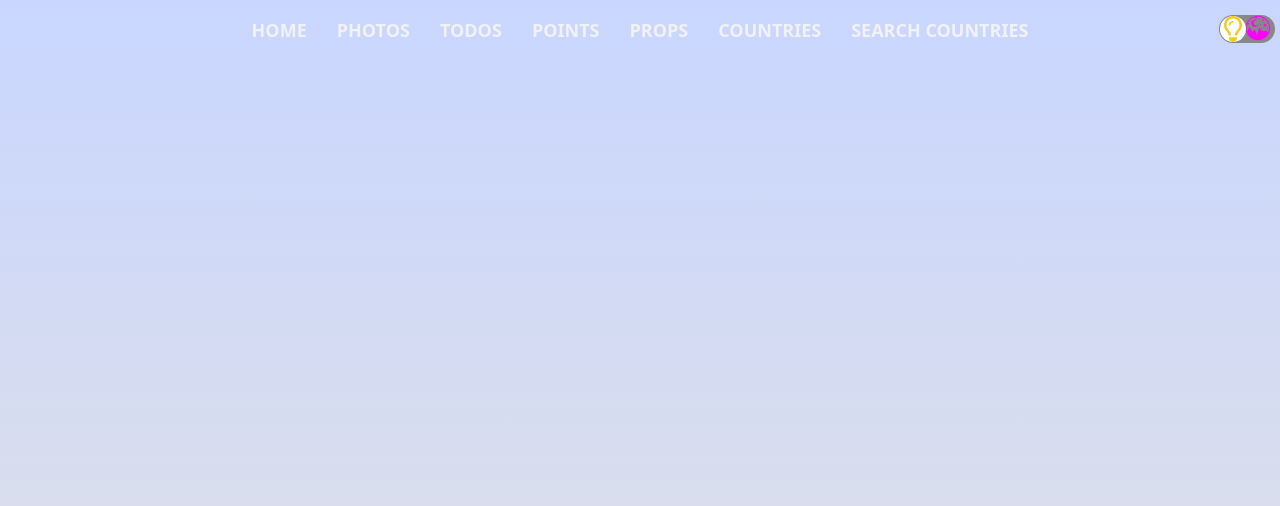
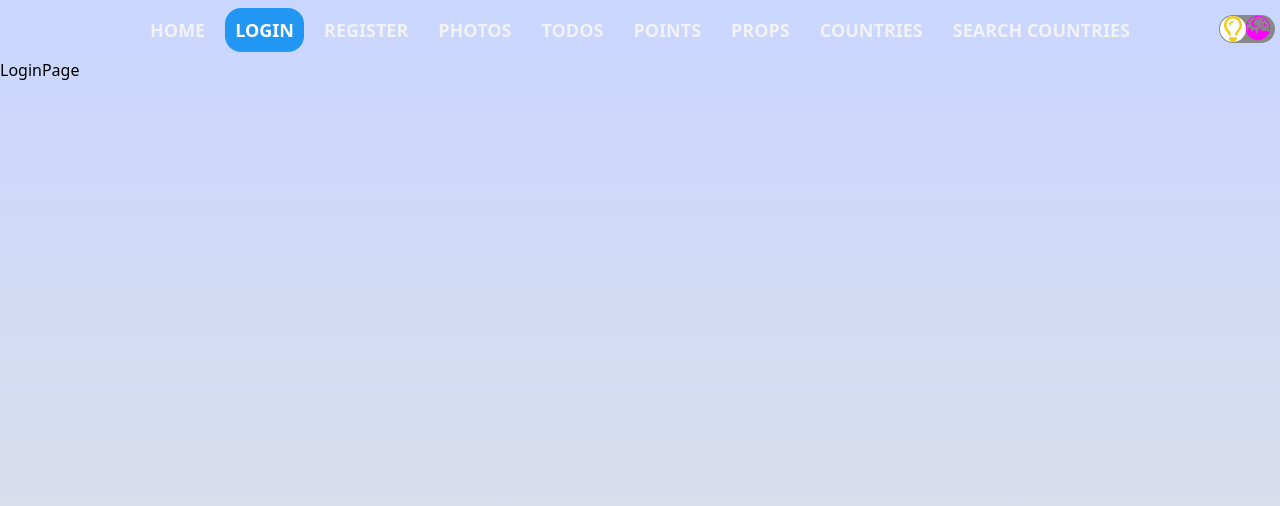
Before and after one commit to AntonM88/React-BC-72, a React (Vite) app: page /login in a window 1280 px wide. Shown: the top 506 px of the page. Built offline with nearby package versions, Linux system fonts and the light colour scheme; no server answers.

Commit message:
add register page

```diff
--- a/src/App.jsx
+++ b/src/App.jsx
@@ -6,6 +6,8 @@ import { fetchBaseCurrency } from "./reduxStore/currency/operations";
 import { useDispatch } from "react-redux";
 import { setBaseCurrency } from "./reduxStore/currency/currencySlice";
 
+const LoginPage = easyLazy("LoginPage");
+const RegisterPage = easyLazy("RegisterPage");
 const Home = easyLazy("Home");
 const Photos = easyLazy("Photos");
 const Todos = easyLazy("Todos");
@@ -40,6 +42,8 @@ function App() {
       <Suspense fallback={null}>
         <Routes>
           <Route path="/" element={<Home />} />
+          <Route path="/login" element={<LoginPage />} />
+          <Route path="/register" element={<RegisterPage />} />
           <Route path="/photos" element={<Photos />} />
           <Route path="/todos" element={<Todos />} />
           <Route path="/points" element={<Points />} />
--- a/src/components/Navigation/Navigation.jsx
+++ b/src/components/Navigation/Navigation.jsx
@@ -18,6 +18,16 @@ export const Navigation = () => {
           <li>
             <NavLink to="/" className={buildLinkClass}>
               Home
+            </NavLink>
+          </li>
+          <li>
+            <NavLink to="/login" className={buildLinkClass}>
+              Login
+            </NavLink>
+          </li>
+          <li>
+            <NavLink to="/register" className={buildLinkClass}>
+              Register
             </NavLink>
           </li>
           <li>
--- a/src/main.jsx
+++ b/src/main.jsx
@@ -2,8 +2,8 @@ import React from "react";
 import { Provider } from "react-redux";
 import ReactDOM from "react-dom/client";
 import { BrowserRouter } from "react-router-dom";
-// import { PersistGate } from "redux-persist/integration/react";
-import { store } from "./reduxStore/store.js";
+import { PersistGate } from "redux-persist/integration/react";
+import { store, persistor } from "./reduxStore/store.js";
 import App from "./App.jsx";
 import "modern-normalize/modern-normalize.css";
 import "./index.css";
@@ -14,9 +14,9 @@ ReactDOM.createRoot(document.getElementById("root")).render(
     <BrowserRouter>
       <ThemeProvider>
         <Provider store={store}>
-          {/* <PersistGate loading={null} persistor={persistor}> */}
-          <App />
-          {/* </PersistGate> */}
+          <PersistGate loading={null} persistor={persistor}>
+            <App />
+          </PersistGate>
         </Provider>
       </ThemeProvider>
     </BrowserRouter>
--- /dev/null
+++ b/src/pages/LoginPage/LoginPage.jsx
@@ -0,0 +1,4 @@
+const LoginPage = () => {
+  return <div>LoginPage</div>;
+};
+export default LoginPage;
--- /dev/null
+++ b/src/pages/RegisterPage/RegisterPage.jsx
@@ -0,0 +1,32 @@
+import { useDispatch } from "react-redux";
+import { Container, Section } from "components";
+import { registerThunk } from "reduxStore/auth/operation";
+
+const RegisterPage = () => {
+  const dispatch = useDispatch();
+  const handleSubmit = (e) => {
+    e.preventDefault();
+    const { name, email, password } = e.target.elements;
+
+    dispatch(
+      registerThunk({
+        name: name.value,
+        email: email.value,
+        password: password.value,
+      })
+    );
+  };
+  return (
+    <Section>
+      <Container>
+        <form onSubmit={handleSubmit}>
+          <input type="text" name="name" placeholder="name" />
+          <input type="email" name="email" placeholder="email" />
+          <input type="password" name="password" placeholder="password" />
+          <button type="submit">Register</button>
+        </form>
+      </Container>
+    </Section>
+  );
+};
+export default RegisterPage;
--- /dev/null
+++ b/src/reduxStore/auth/operation.js
@@ -0,0 +1,14 @@
+import { createAsyncThunk } from "@reduxjs/toolkit";
+import { instance } from "service/todosApi";
+// Mango_mango@gmail.com
+export const registerThunk = createAsyncThunk(
+  "auth/register",
+  async (credentials, thunkApi) => {
+    try {
+      const { data } = await instance.post("users/signup", credentials);
+      return data;
+    } catch (error) {
+      return thunkApi.rejectWithValue(error.message);
+    }
+  }
+);
--- /dev/null
+++ b/src/reduxStore/auth/slice.js
@@ -0,0 +1,23 @@
+import { createSlice } from "@reduxjs/toolkit";
+import { registerThunk } from "./operation";
+
+const initialState = {
+  user: null,
+  token: "",
+  isLoggedIn: false,
+  isLoading: false,
+  isRefreshing: false,
+};
+
+const slice = createSlice({
+  name: "auth",
+  initialState,
+  extraReducers: (builder) => {
+    builder.addCase(registerThunk.fulfilled, (state, action) => {
+      state.token = action.payload.token;
+      state.user = action.payload.user;
+      state.isLoggedIn = true;
+    });
+  },
+});
+export const authReducer = slice.reducer;
--- a/src/reduxStore/store.js
+++ b/src/reduxStore/store.js
@@ -2,38 +2,40 @@ import { configureStore } from "@reduxjs/toolkit";
 import { toDoReducer } from "./todo/todoSlice";
 import { filterReducer } from "./filter/filterSlice";
 import { currencyReducer } from "./currency/currencySlice";
-// import {
-//   persistStore,
-//   persistReducer,
-//   FLUSH,
-//   REHYDRATE,
-//   PAUSE,
-//   PERSIST,
-//   PURGE,
-//   REGISTER,
-// } from "redux-persist";
-// import storage from "redux-persist/lib/storage";
+import {
+  persistStore,
+  persistReducer,
+  FLUSH,
+  REHYDRATE,
+  PAUSE,
+  PERSIST,
+  PURGE,
+  REGISTER,
+} from "redux-persist";
+import storage from "redux-persist/lib/storage";
+import { authReducer } from "./auth/slice";
 
-// const persistConfig = {
-//   key: "todos",
-//   storage,
-//   whitelist: ["items"],
-// };
+const persistConfig = {
+  key: "token",
+  storage,
+  whitelist: ["token"],
+};
 
-// const persistedReducer = persistReducer(persistConfig, toDoReducer);
+const persistedReducer = persistReducer(persistConfig, authReducer);
 
 export const store = configureStore({
   reducer: {
+    auth: persistedReducer,
     todos: toDoReducer,
     filter: filterReducer,
     currency: currencyReducer,
   },
-  // middleware: (getDefaultMiddleware) =>
-  //   getDefaultMiddleware({
-  //     serializableCheck: {
-  //       ignoredActions: [FLUSH, REHYDRATE, PAUSE, PERSIST, PURGE, REGISTER],
-  //     },
-  //   }),
+  middleware: (getDefaultMiddleware) =>
+    getDefaultMiddleware({
+      serializableCheck: {
+        ignoredActions: [FLUSH, REHYDRATE, PAUSE, PERSIST, PURGE, REGISTER],
+      },
+    }),
 });
 
-// export const persistor = persistStore(store);
+export const persistor = persistStore(store);
--- /dev/null
+++ b/src/service/todosApi.js
@@ -0,0 +1,5 @@
+import axios from "axios";
+
+export const instance = axios.create({
+  baseURL: "https://goit-task-manager.herokuapp.com/",
+});
```
